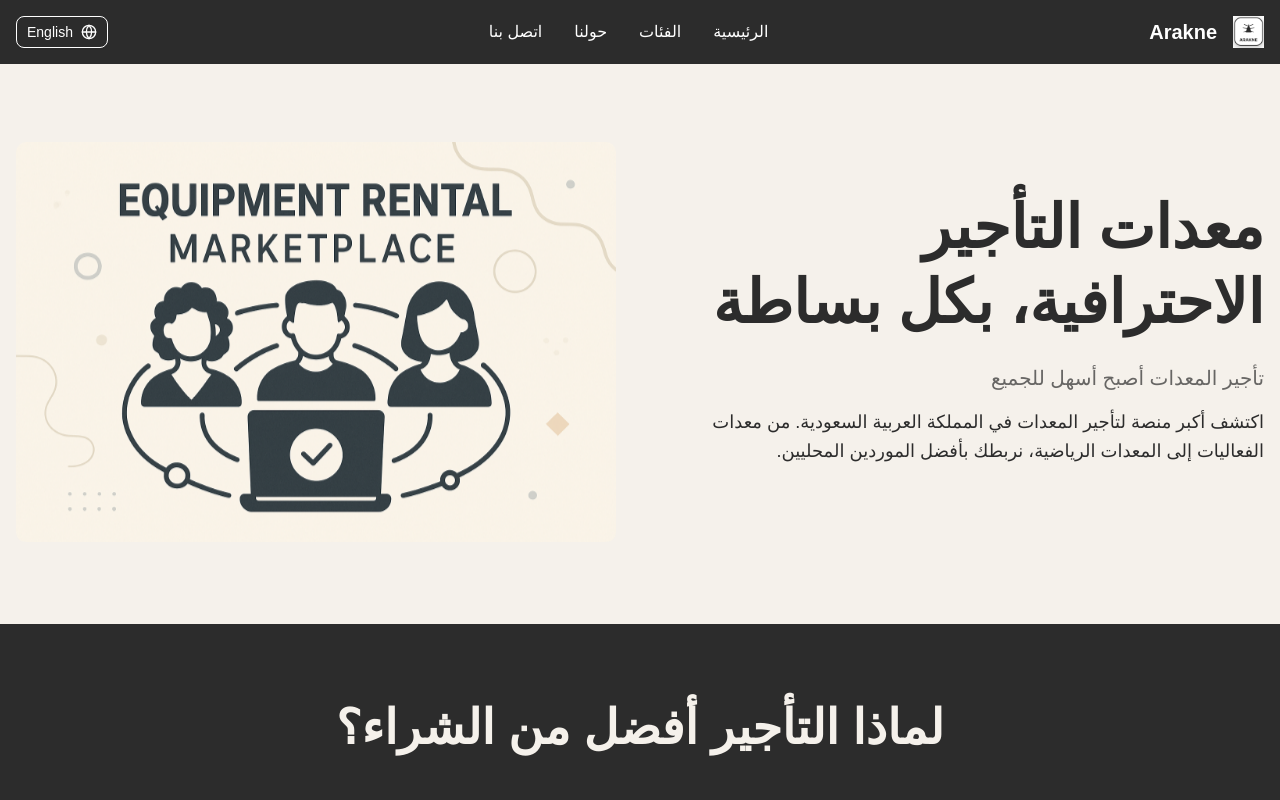
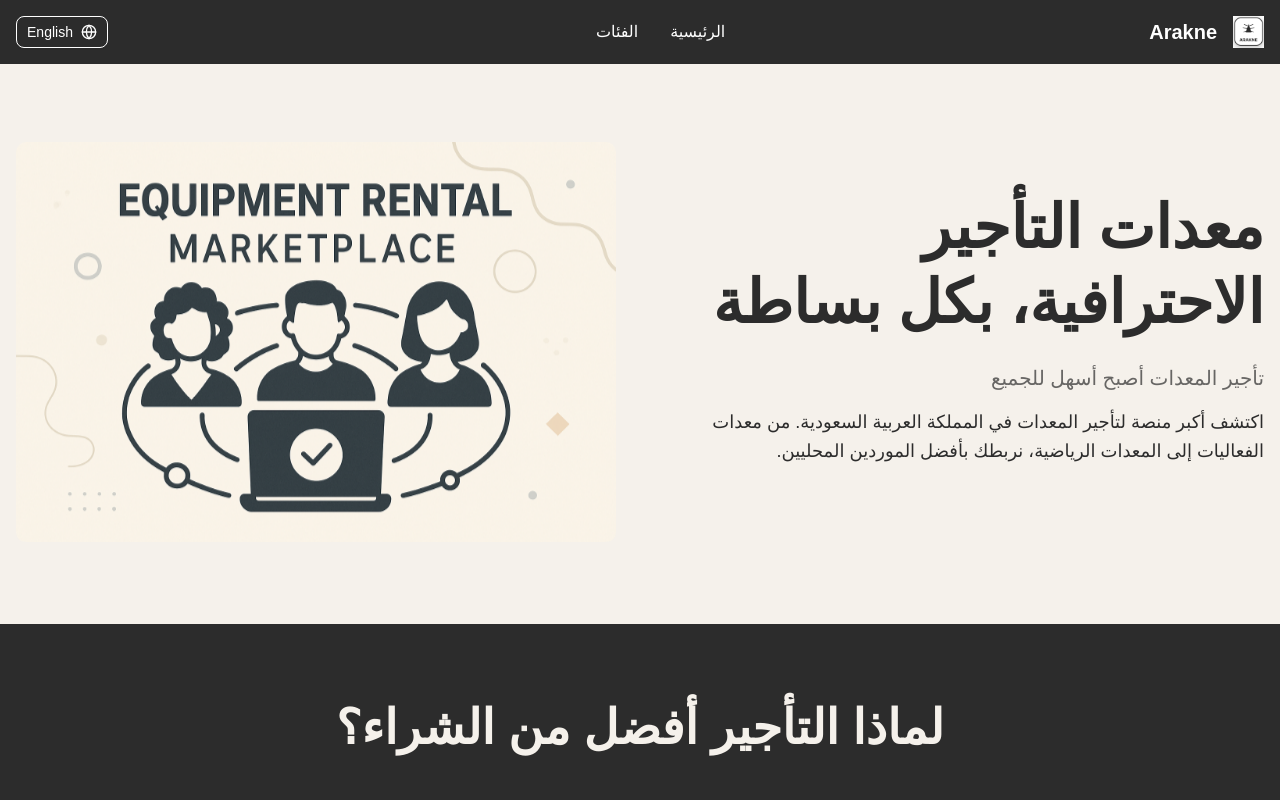
Before and after one commit to Arakne-Tec/Website, a React (Vite) app: page / in a window 1280 px wide. Shown: the top 800 px of the page. Built offline with nearby package versions, Linux system fonts and the light colour scheme.

Commit message:
refactor(HomePage): remove unused navigation links
Comment out unused 'about' and 'contact' links in both Arabic and English navigation to clean up the interface

```diff
--- a/src/components/HomePage.jsx
+++ b/src/components/HomePage.jsx
@@ -32,8 +32,8 @@ function HomePage() {
       nav: {
         home: 'الرئيسية',
         categories: 'الفئات',
-        about: 'حولنا',
-        contact: 'اتصل بنا'
+        // about: 'حولنا',
+        // contact: 'اتصل بنا'
       },
       // Hero Section
       hero: {
@@ -190,8 +190,8 @@ function HomePage() {
       nav: {
         home: 'Home',
         categories: 'Categories',
-        about: 'About',
-        contact: 'Contact'
+        // about: 'About',
+        // contact: 'Contact'
       },
       // Hero Section
       hero: {
```
